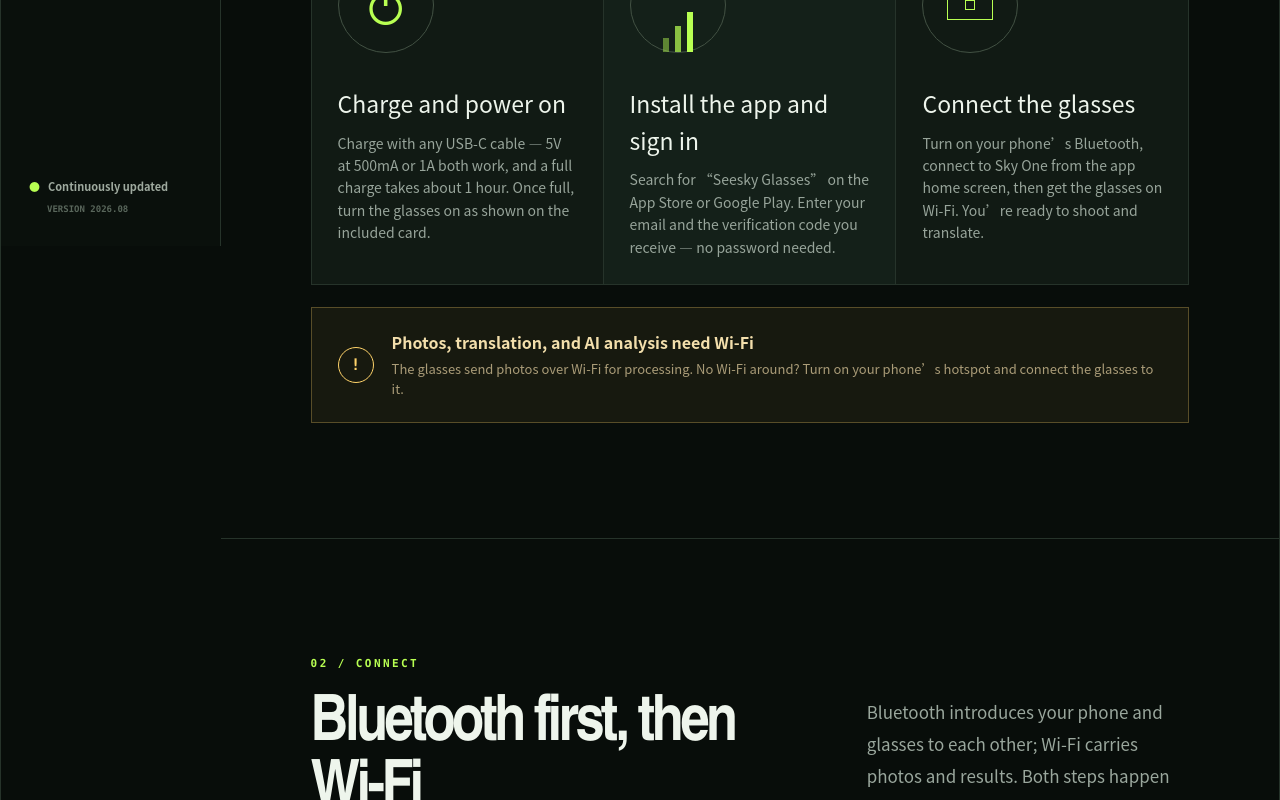
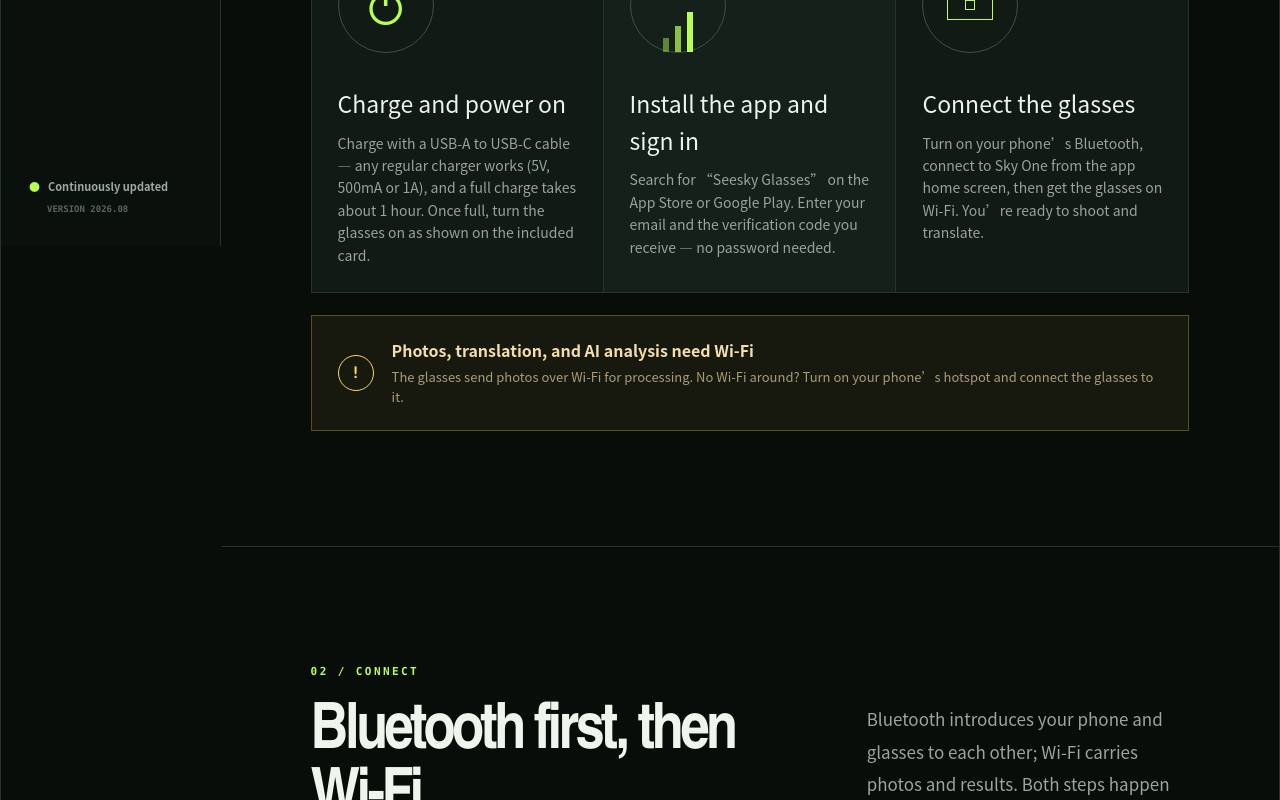
Before and after one commit to Seesky-AI-Glasses/Manual, a Next.js app: page /en in a window 1280 px wide. Shown: the part 1340-2140 px from the top of the page. Built offline with nearby package versions, Linux system fonts and the light colour scheme.

Commit message:
Charging uses a USB-A to USB-C cable

```diff
--- a/app/en/page.tsx
+++ b/app/en/page.tsx
@@ -214,9 +214,10 @@
                   </div>
                   <h3>Charge and power on</h3>
                   <p>
-                    Charge with any USB-C cable — 5V at 500mA or 1A both work,
-                    and a full charge takes about 1 hour. Once full, turn the
-                    glasses on as shown on the included card.
+                    Charge with a USB-A to USB-C cable — any regular charger
+                    works (5V, 500mA or 1A), and a full charge takes about 1
+                    hour. Once full, turn the glasses on as shown on the
+                    included card.
                   </p>
                 </li>
                 <li>
@@ -714,7 +715,7 @@
               <div className="safety-grid">
                 <div>
                   <span>01 / CHARGING</span>
-                  <p>Any USB-C cable works — 5V at 500mA or 1A, about 1 hour to full. Don’t wear the glasses while charging.</p>
+                  <p>Charge with a USB-A to USB-C cable — 5V at 500mA or 1A, about 1 hour to full. Don’t wear the glasses while charging.</p>
                 </div>
                 <div>
                   <span>02 / CAMERA</span>
--- a/app/page.tsx
+++ b/app/page.tsx
@@ -205,7 +205,7 @@
                   </div>
                   <h3>充电并开机</h3>
                   <p>
-                    用任意 USB-C（Type-C）线充电即可，5V、500mA 或 1A 均可，约 1 小时充满。充满后，按随附卡片标注的方式打开眼镜。
+                    用 USB-A 转 USB-C（Type-C）线充电，普通充电头即可，5V、500mA 或 1A 均可，约 1 小时充满。充满后，按随附卡片标注的方式打开眼镜。
                   </p>
                 </li>
                 <li>
@@ -657,7 +657,7 @@
               <div className="safety-grid">
                 <div>
                   <span>01 / 充电</span>
-                  <p>任意 USB-C（Type-C）线都可以充电，5V、500mA 或 1A 均可，约 1 小时充满。充电时请不要佩戴眼镜。</p>
+                  <p>请用 USB-A 转 USB-C（Type-C）线充电，5V、500mA 或 1A 均可，约 1 小时充满。充电时请不要佩戴眼镜。</p>
                 </div>
                 <div>
                   <span>02 / 摄像头</span>
--- a/print/manual.html
+++ b/print/manual.html
@@ -94,7 +94,7 @@
   <h2><span class="n">01</span>快速开始</h2>
   <p class="lede">第一次使用前，请先把眼镜充满电，并在手机上装好配套 App。</p>
   <div class="cols">
-    <div class="card"><span class="tag">STEP 1</span><h3>充电并开机</h3><p>用任意 USB-C（Type-C）线充电即可，5V、500mA 或 1A 均可，约 1 小时充满。充满后，按随附卡片标注的方式打开眼镜。</p></div>
+    <div class="card"><span class="tag">STEP 1</span><h3>充电并开机</h3><p>用 USB-A 转 USB-C（Type-C）线充电，普通充电头即可，5V、500mA 或 1A 均可，约 1 小时充满。充满后，按随附卡片标注的方式打开眼镜。</p></div>
     <div class="card"><span class="tag">STEP 2</span><h3>安装 App 并登录</h3><p>在 App Store 或 Google Play 搜索「Seesky Glasses」安装。输入邮箱，收到验证码后即可登录，无需设置密码。</p></div>
     <div class="card"><span class="tag">STEP 3</span><h3>连接眼镜</h3><p>打开手机蓝牙，在 App 首页连接 Sky One，再给眼镜连上 Wi-Fi。完成后就可以开始拍照和翻译了。</p></div>
     <div class="warn"><strong>拍照、翻译和 AI 分析需要 Wi-Fi。</strong>眼镜通过 Wi-Fi 把照片发出去处理。没有 Wi-Fi 时，可以打开手机热点让眼镜连接。</div>
@@ -239,7 +239,7 @@
 
   <h3 style="margin-top:8mm">日常保养</h3>
   <div class="care">
-    <div><strong>充电</strong>任意 USB-C（Type-C）线都可以充电，5V、500mA 或 1A 均可，约 1 小时充满。充电时请不要佩戴眼镜。</div>
+    <div><strong>充电</strong>请用 USB-A 转 USB-C（Type-C）线充电，5V、500mA 或 1A 均可，约 1 小时充满。充电时请不要佩戴眼镜。</div>
     <div><strong>摄像头</strong>摄像头在右镜片外上角。使用时保持无遮挡，定期用柔软的镜布轻轻擦拭。</div>
     <div><strong>防护</strong>避免进水、摔落和高温暴晒。请勿自行拆卸，也不要插接或拨动镜腿上的非充电接口。</div>
   </div>
```
